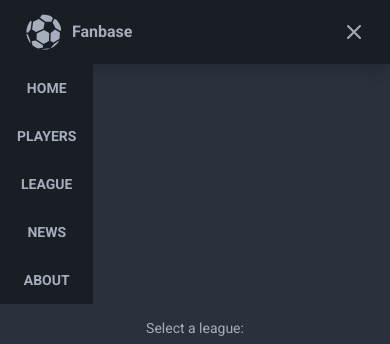
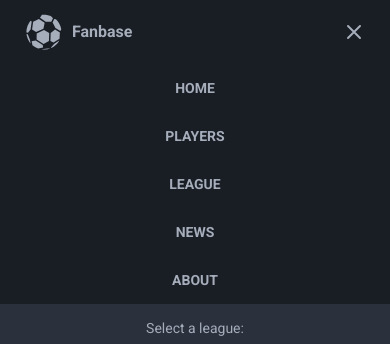
Before and after one commit to marcus-agrippa/fanbase-official, a React (Create React App) app: page / in a window 390 px wide. Both pictures are taken after a click on the button "Toggle menu". Shown: the top 344 px of the page. Built offline with nearby package versions, Linux system fonts and the light colour scheme; no server answers; the HTML template or start-up script is replaced by a standard one.

Commit message:
fix previous deletion of nav width class

```diff
--- a/src/components/layout/Navbar.jsx
+++ b/src/components/layout/Navbar.jsx
@@ -88,8 +88,8 @@ const Navbar = ({ title }) => {
           <div
             ref={menuRef}
             className={`${
-              menuOpen ? 'block' : 'hidden' // Conditional Rendering: If true display block and if false hide
-            } absolute top-full left-0 md:relative md:w-auto md:static bg-neutral md:flex md:flex-2 z-10`}
+              menuOpen ? 'block w-full' : 'hidden'
+            } absolute top-full left-0 md:relative md:w-auto md:static bg-neutral md:flex md:flex-2 z-20`}
           >
             <div className="flex flex-col md:flex-row justify-end items-center w-full md:items-center md:w-auto">
               <Link
```
